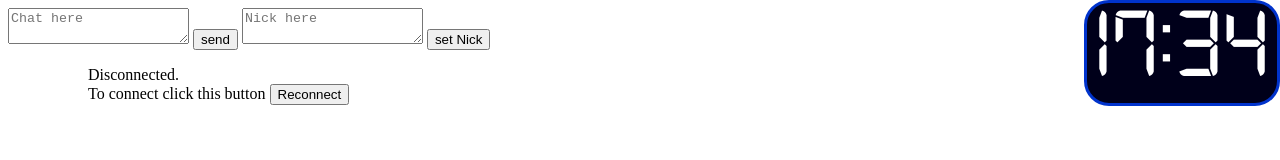
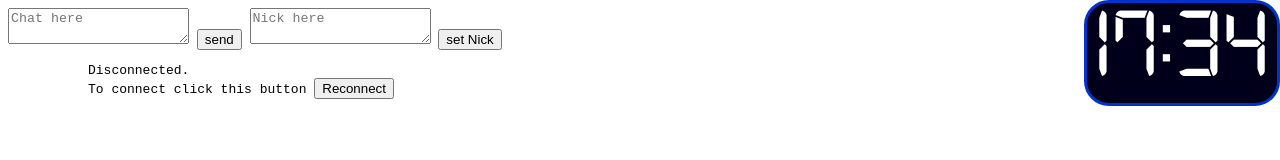
Before and after one commit to mathmakgakpak/client-project, a plain HTML site: page index.html in a window 1280 px wide. Drawn offline with Linux system fonts and the light colour scheme.

Commit message:
font update

```diff
--- a/style.css
+++ b/style.css
@@ -1,4 +1,4 @@
-@font-face{
+@font-face {
  font-family:'digital-clock-font';
  src: url('./digital 7.ttf');
 }
@@ -17,3 +17,7 @@
 	top: 0px;
     right: 0px;
 }
+
+body {
+	font-family: monospace;
+}
```
